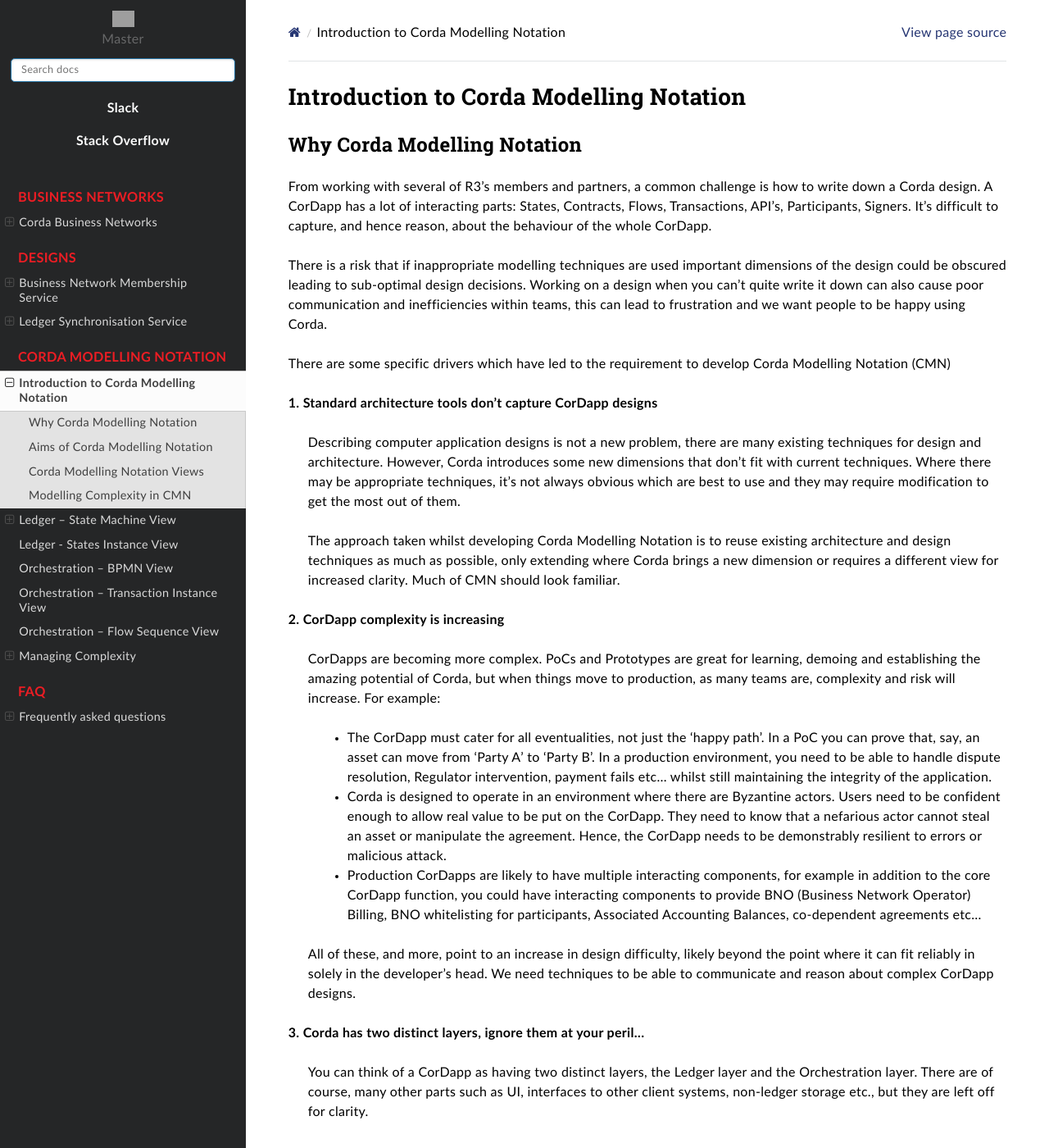
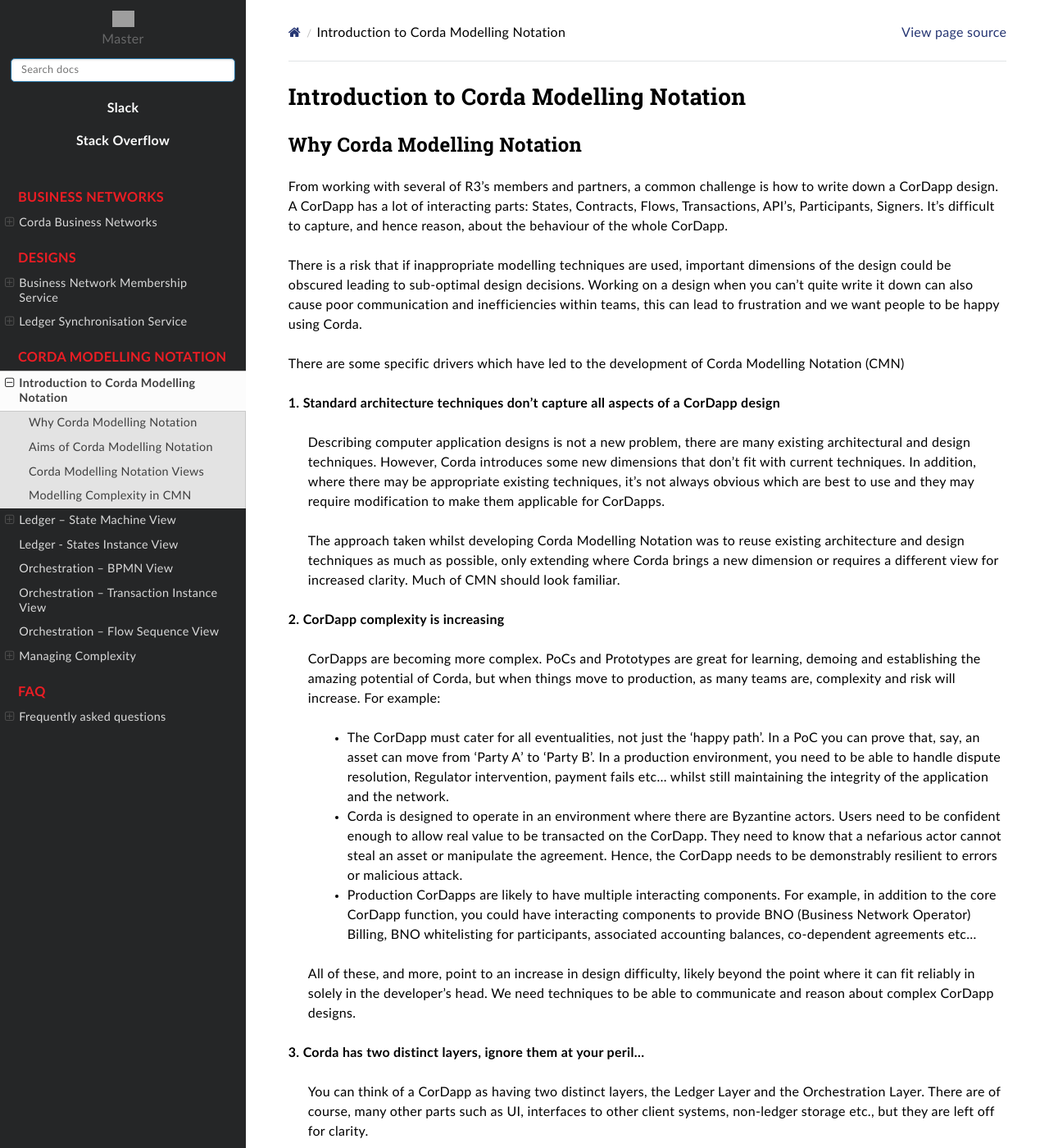
Before and after one commit to corda/corda-solutions, a Sphinx documentation site: the page built from docs/source/corda-modelling-notation/intro-to-cmn.rst, in a window 1280 px wide and 1400 px high. Shown: the whole window at 82% size. Built offline with Sphinx 7.4.7 and the Read the Docs theme 2.0.0, drawn with Linux system fonts in a browser that asks for light colours; some of the changed text lies outside the part shown; grey boxes are pictures that could not be loaded.

Commit message:
intro corrections

```diff
--- a/docs/source/corda-modelling-notation/intro-to-cmn.rst
+++ b/docs/source/corda-modelling-notation/intro-to-cmn.rst
@@ -6,19 +6,19 @@
 Why Corda Modelling Notation
 ----------------------------
 
-From working with several of R3’s members and partners, a common challenge is how to write down a Corda design. A CorDapp has a lot of interacting parts: States, Contracts, Flows, Transactions, API’s, Participants, Signers. It’s difficult to capture, and hence reason, about the behaviour of the whole CorDapp.
+From working with several of R3’s members and partners, a common challenge is how to write down a CorDapp design. A CorDapp has a lot of interacting parts: States, Contracts, Flows, Transactions, API’s, Participants, Signers. It’s difficult to capture, and hence reason, about the behaviour of the whole CorDapp.
 
-There is a risk that if inappropriate modelling techniques are used important dimensions of the design could be obscured leading to sub-optimal design decisions. Working on a design when you can’t quite write it down can also cause poor communication and inefficiencies within teams, this can lead to frustration and we want people to be happy using Corda.
+There is a risk that if inappropriate modelling techniques are used, important dimensions of the design could be obscured leading to sub-optimal design decisions. Working on a design when you can’t quite write it down can also cause poor communication and inefficiencies within teams, this can lead to frustration and we want people to be happy using Corda.
 
-There are some specific drivers which have led to the requirement to develop Corda Modelling Notation (CMN)
+There are some specific drivers which have led to the development of Corda Modelling Notation (CMN)
 
 
-**1. Standard architecture tools don’t capture CorDapp designs**
+**1. Standard architecture techniques don’t capture all aspects of a CorDapp design**
 
 
-  Describing computer application designs is not a new problem, there are many existing techniques for design and architecture. However, Corda introduces some new dimensions that don’t fit with current techniques. Where there may be appropriate techniques, it’s not always obvious which are best to use and they may require modification to get the most out of them.
+  Describing computer application designs is not a new problem, there are many existing architectural and design techniques. However, Corda introduces some new dimensions that don’t fit with current techniques. In addition, where there may be appropriate existing techniques, it’s not always obvious which are best to use and they may require modification to make them applicable for CorDapps.
 
-  The approach taken whilst developing Corda Modelling Notation is to reuse existing architecture and design techniques as much as possible, only extending where Corda brings a new dimension or requires a different view for increased clarity. Much of CMN should look familiar.
+  The approach taken whilst developing Corda Modelling Notation was to reuse existing architecture and design techniques as much as possible, only extending where Corda brings a new dimension or requires a different view for increased clarity. Much of CMN should look familiar.
 
 
 **2. CorDapp complexity is increasing**
@@ -26,18 +26,18 @@
 
   CorDapps are becoming more complex. PoCs and Prototypes are great for learning, demoing and establishing the amazing potential of Corda, but when things move to production, as many teams are, complexity and risk will increase. For example:
 
-    * The CorDapp must cater for all eventualities, not just the ‘happy path’. In a PoC you can prove that, say, an asset can move from ‘Party A’ to ‘Party B’. In a production environment, you need to be able to handle dispute resolution, Regulator intervention, payment fails etc… whilst still maintaining the integrity of the application.
+    * The CorDapp must cater for all eventualities, not just the ‘happy path’. In a PoC you can prove that, say, an asset can move from ‘Party A’ to ‘Party B’. In a production environment, you need to be able to handle dispute resolution, Regulator intervention, payment fails etc… whilst still maintaining the integrity of the application and the network.
 
-    * Corda is designed to operate in an environment where there are Byzantine actors. Users need to be confident enough to allow real value to be put on the CorDapp. They need to know that a nefarious actor cannot steal an asset or manipulate the agreement. Hence, the CorDapp needs to be demonstrably resilient to errors or malicious attack.
+    * Corda is designed to operate in an environment where there are Byzantine actors. Users need to be confident enough to allow real value to be transacted on the CorDapp. They need to know that a nefarious actor cannot steal an asset or manipulate the agreement. Hence, the CorDapp needs to be demonstrably resilient to errors or malicious attack.
 
-    * Production CorDapps are likely to have multiple interacting components, for example in addition to the core CorDapp function, you could have interacting components to provide BNO (Business Network Operator) Billing, BNO whitelisting for participants, Associated Accounting Balances, co-dependent agreements etc…
+    * Production CorDapps are likely to have multiple interacting components. For example, in addition to the core CorDapp function, you could have interacting components to provide BNO (Business Network Operator) Billing, BNO whitelisting for participants, associated accounting balances, co-dependent agreements etc…
 
   All of these, and more, point to an increase in design difficulty, likely beyond the point where it can fit reliably in solely in the developer’s head. We need techniques to be able to communicate and reason about complex CorDapp designs.
 
 **3. Corda has two distinct layers, ignore them at your peril...**
 
 
-  You can think of a CorDapp as having two distinct layers, the Ledger layer and the Orchestration layer. There are of course, many other parts such as UI, interfaces to other client systems, non-ledger storage etc., but they are left off for clarity.
+  You can think of a CorDapp as having two distinct layers, the Ledger Layer and the Orchestration Layer. There are of course, many other parts such as UI, interfaces to other client systems, non-ledger storage etc., but they are left off for clarity.
 
 .. image:: resources/CMN_Cordapp_split.png
   :width: 60%
@@ -46,17 +46,13 @@
 .
 
 
-  **The Ledger layer** provides the Distributed Ledger guarantees over common data and common processing logic. It includes the Corda States and the Corda Contracts which govern the evolution of those States through Transactions which update the ledger.
+  The **Ledger Layer** provides the Distributed Ledger guarantees over common data and common processing logic. It includes the Corda States and the Corda Contracts which govern the evolution of those States through Transactions which update the ledger.
 
-  **The Orchestration layer** coordinates the communications between parties, builds proposed transactions, provides APIs to trigger actions on the ledger.
+  The **Orchestration Layer** coordinates the communications between parties, builds proposed transactions, provides APIs to trigger actions on the ledger.
 
-  There is a very important distinction between these two layers: The Ledger layer is the only part of the CorDapp where you get the Distributed Ledger guarantee of shared data and shared execution logic.
+  There is a very important distinction between these two layers: The Ledger layer is the only part of the CorDapp where you get the Distributed Ledger guarantee of shared data and shared execution logic. The Flows and API may be distributed as part of the developed CorDapp and may represent the intended use of the CorDapp, but any party can rewrite the Flows in the Orchestration Layer to execute any logic they want.
 
-  The Flows and API may be distributed as part of the developed CorDapp and may represent the intended use of the CorDapp, but any party can rewrite the Flow layer to execute any logic they want.
-
-  Put another, exaggerated way, an assets trading CorDapp might be distributed with flows for issuance, transfer, settlement, ie the intended actions. However, just because the CorDapp developers didn’t write a ‘steal all the assets’ Flow doesn’t mean that a nefarious actor can’t write their own. It’s the constraints baked into the Ledger layer which stop the assets being stolen.
-
-  Hence, when describing and reasoning about Corda, it is essential to split out the Ledger layer from the Orchestration layer and consider them separately. The Modelling notation needs to draw a clear distinction between these layers.
+  Put another, exaggerated way, an assets trading CorDapp might be distributed with Flows for issuance, transfer, settlement, ie the intended actions. However, just because the CorDapp developers didn’t write a ‘steal all the assets’ Flow doesn’t mean that a nefarious actor can’t write their own. It’s the constraints baked into the Ledger Layer which stop the assets being stolen. Hence, when describing and reasoning about Corda, it is essential to split out the Ledger Layer from the Orchestration Layer and consider them separately. The Modelling notation needs to draw a clear distinction between these layers.
 
 --------------------------------
 Aims of Corda Modelling Notation
@@ -74,9 +70,9 @@
     *	Visibility of data to different participants
     *	Security
 
-  3.	Draw a clear distinction between Ledger layer and Orchestration layer functionality.
+  3.	Draw a clear distinction between Ledger Layer and Orchestration Layer functionality.
 
-  4.	Cope with increase Complexity, importantly the modelling notation must not scale in complexity faster than the underlying application that the Model is representing.
+  4.	Cope with increase complexity, importantly the modelling notation must not scale in complexity faster than the underlying application that the Model is representing.
 
   5.	Minimised new modelling techniques by reusing and extending existing architecture and design techniques.
 
@@ -87,48 +83,42 @@
 Corda Modelling Notation Views
 ------------------------------
 
-This section gives an example of each CMN view, see the section dedicated to each view for more details.
+This section gives an example of each CMN view, see the sections dedicated to each view for more details.
 
-**Ledger - State Machine View**
+**State Machine View (Ledger Layer)**
 
 
-This view is based on the concept of Finite State Machines. It treats each Corda State as being able to be in a finite number of statuses, describe the allowed transitions between statuses and the additional constraints which restrict those transitions.
-
-The emphasis of this view is in articulating all possible evolutions of a given Corda State, enabling reasoning about how undesirable transitions are prevented from occurring.
-
-It does not seek to show how a corda state is intended to evolve, only how it can evolve based on the constraints present in the State and Contract which governs it. For example:
+This view is based on the concept of a Finite State Machine. It treats each Corda State as being able to be in a finite number of statuses, describes the allowed transitions between statuses and the additional constraints which restrict those transitions. The emphasis is in articulating all possible evolutions of a given Corda State, enabling reasoning about how undesirable transitions are prevented from occurring. It does not seek to show how a corda state is intended to evolve, only how it **can** evolve based on the constraints present in the State and Contract which governs it. For example:
 
 .. image:: resources/CMN_example.png
   :width: 80%
   :align: center
 
 
-**Ledger - State Instance View**
+**State Instance View (Ledger Layer)**
 
-Although looking somewhat similar to the State Machine View, the States Instance View is instead a snap shot in time of a set of States in a particular status together with how they are linked together. It represents a subset of the total ledger and is independent of how the states came to be on the ledger. It is not trying to communicate controls or transitions, it is a just point in time instance diagram.
+Although looking somewhat similar to the State Machine View, the States Instance View is instead a snapshot of a set of States on the ledger showing their statuses, relevant properties and how they are linked together. It represents a subset of the total ledger and is independent of how the states came to be on the ledger. It is not trying to communicate controls or transitions, it is a just point in time instance diagram.
 
 .. image:: resources/CMN_Instance_view.png
   :width: 60%
   :align: center
 
 
-**Orchestration - Business Process Modelling Notation (BPMN) View**
+**Business Process Modelling Notation (BPMN) View (Orchestration Layer)**
 
-The BPMN (Business Process Modelling Notation) view aims to describe the business process. From a CorDapp perspective the purpose of this view is to identify all the possible business events that result in the requirement to update the ledger. For example:
+The BPMN view aims to describe the business process. From a CorDapp perspective the purpose of this view is to identify all the possible business events that result in the an update the ledger. For example:
 
 .. image:: resources/CMN_BPMN.png
   :width: 60%
   :align: center
 
-For each Business event that requires a Ledger update, there will be two further views, the transaction instance view and a Flow sequence view.
+For each Business event that requires a Ledger update, there will be two further views, the Transaction Instance View and a Flow Sequence View.
 
 
 
-**Orchestration - Transaction Instance View**
+**Transaction Instance View (Orchestration Layer)**
 
-The transaction Instance view shows the specific transaction that will be built for the business event.
-
-It needs to be compatible with the allowed transitions in the Transaction Layer View, but instead of representing all possible evolutions of a State, this is a specific instance of a transition. for example:
+The Transaction Instance View shows the specific transaction that will be built for the business event. It needs to be compatible with the allowed transitions in the Transaction Layer View, but instead of representing all possible evolutions of a State, this is a specific instance of a Transition. for example:
 
 
 .. image:: resources/CMN_Transaction_instance.png
@@ -137,16 +127,16 @@
 
 
 
-**Orchestration - Flow Sequence View**
+**Flow Sequence View (Orchestration Layer)**
 
-The Flow Sequence view shows how the Corda Flow frame work is used to correctly form, agree, notarise and distribute the transaction in the Transaction Instance View. For example:
+The Flow Sequence view shows how the Corda Flow framework is used to correctly form, agree, notarise and distribute the Transaction in the Transaction Instance View. For example:
 
 .. image:: resources/CMN_Reduced_sequence.png
   :width: 80%
   :align: center
 
 
-In the following sections we will build each of these views up from first principles with examples and show how they interact with each other to facilitate the architecture and design process.
+For each view see it's dedicated section for more details.
 
 
 
```
Also changed, not shown: other parts of docs/source/corda-modelling-notation/intro-to-cmn.rst (+1 -1 lines).
